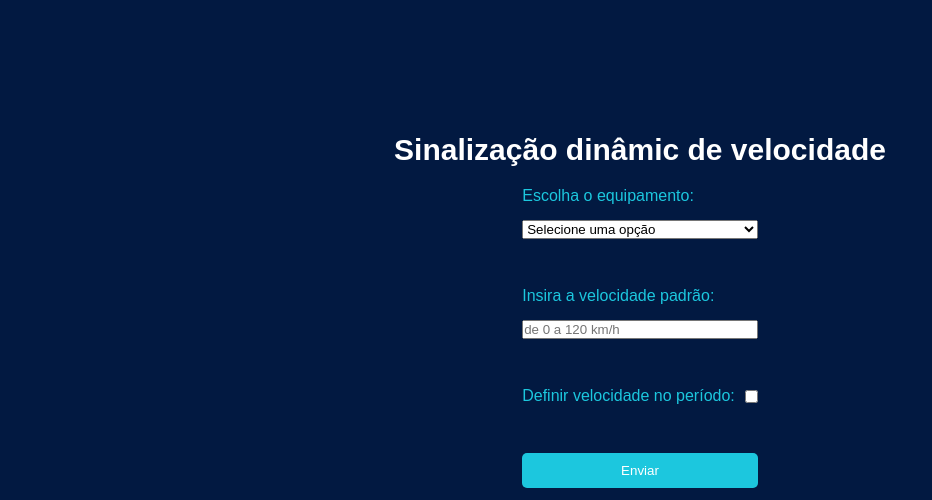
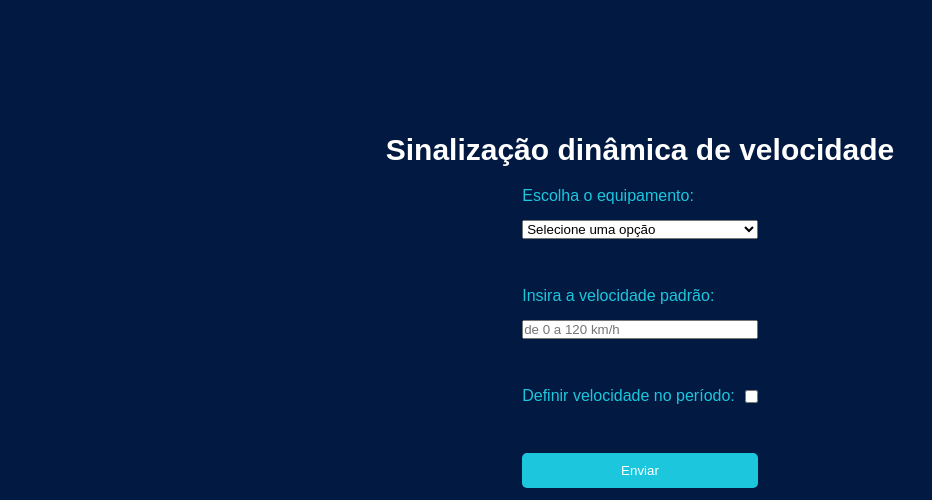
Before and after one commit to 9Donatello/site-matriz, a plain HTML site: page index.html in a window 1280 px wide. Shown: the top 500 px of the page, without its empty margins (0-932 px from the left). Drawn offline with Linux system fonts and the light colour scheme.

Commit message:
Update index.html

```diff
--- a/index.html
+++ b/index.html
@@ -8,7 +8,7 @@
 </head>
 <body>
     <header>
-        <strong>Sinalização dinâmic de velocidade</strong>
+        <strong>Sinalização dinâmica de velocidade</strong>
     </header>
 
     <main>
```
